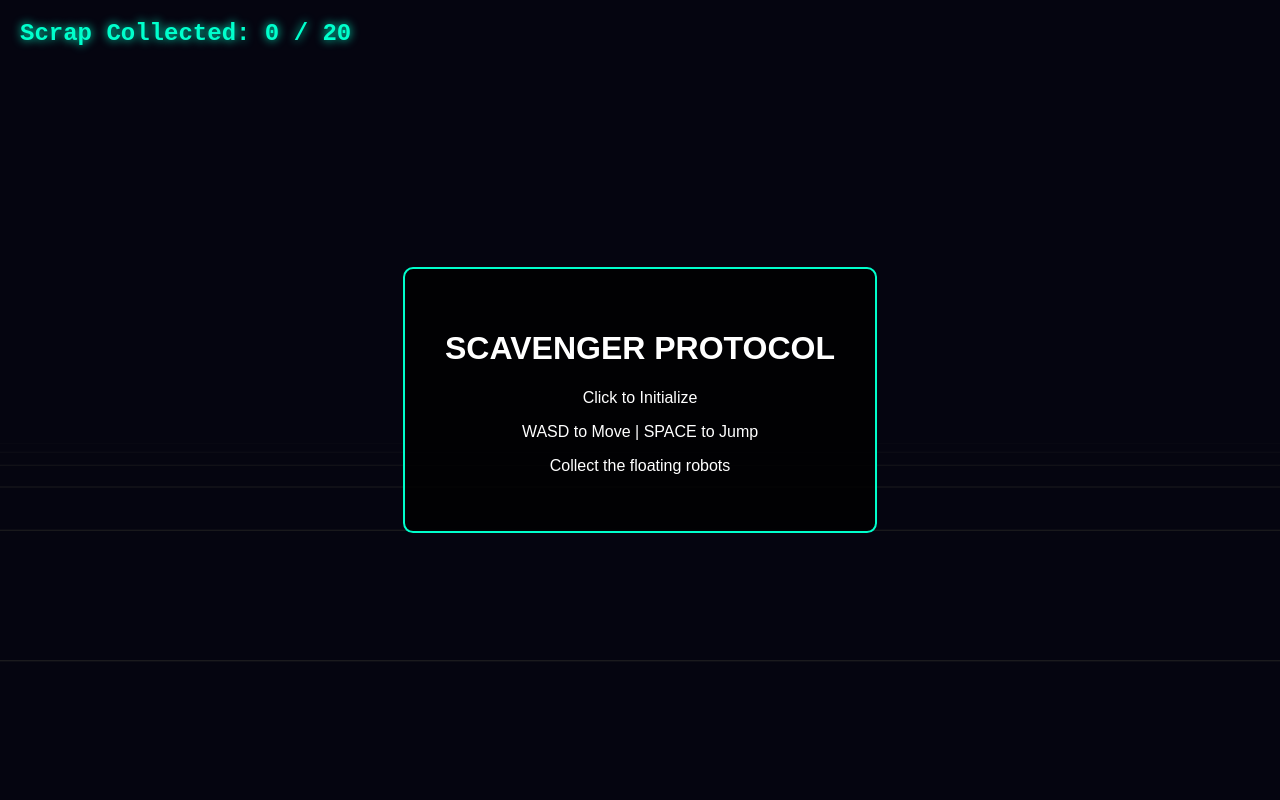
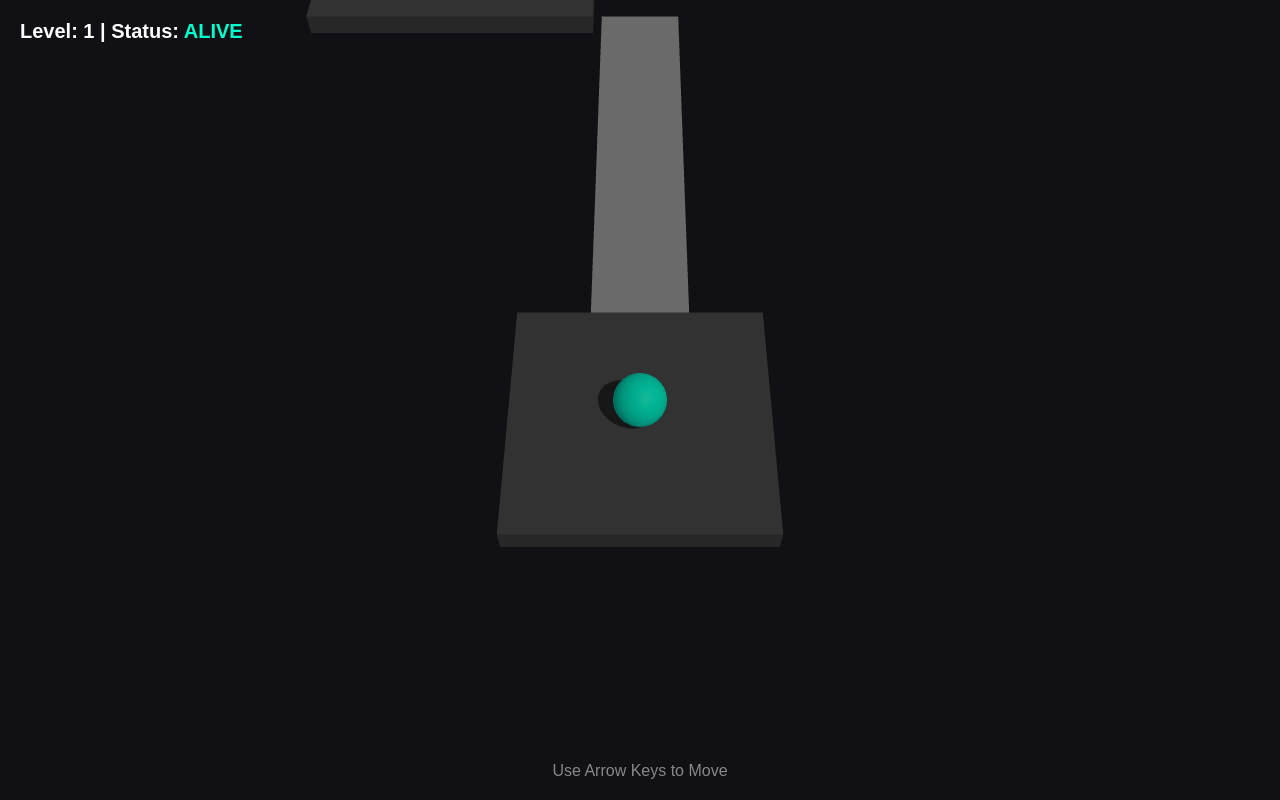
Before and after one commit to Zaidnaz/game_ig, a plain HTML site: page index.html in a window 1280 px wide. Drawn offline with nearby package versions, Linux system fonts and the light colour scheme; no server answers; animation ran at ten frames a second.

Commit message:
first commit 2

```diff
--- a/index.html
+++ b/index.html
@@ -2,223 +2,189 @@
 <html lang="en">
 <head>
     <meta charset="UTF-8">
-    <title>Crystal Hunter Open World</title>
+    <title>Neon Roller 3D</title>
     <style>
-        body { margin: 0; overflow: hidden; background: #000; }
+        body { margin: 0; overflow: hidden; background: #000; font-family: sans-serif; }
         #ui {
             position: absolute; top: 20px; left: 20px;
-            color: #00ffcc; font-family: 'Courier New', Courier, monospace;
-            font-size: 24px; font-weight: bold;
-            pointer-events: none;
-            text-shadow: 0 0 10px #00ffcc;
+            color: #fff; font-size: 20px; font-weight: bold; pointer-events: none;
         }
-        #instructions {
-            position: absolute; top: 50%; left: 50%;
-            transform: translate(-50%, -50%);
-            color: white; font-family: sans-serif; text-align: center;
-            background: rgba(0, 0, 0, 0.8); padding: 40px; border: 2px solid #00ffcc;
-            border-radius: 10px; cursor: pointer;
+        #status { color: #00ffcc; }
+        #controls-hint {
+            position: absolute; bottom: 20px; width: 100%;
+            text-align: center; color: #888; pointer-events: none;
         }
     </style>
     <script type="importmap">
         {
             "imports": {
-                "three": "https://unpkg.com/three@0.160.0/build/three.module.js",
-                "three/addons/": "https://unpkg.com/three@0.160.0/examples/jsm/"
+                "three": "https://unpkg.com/three@0.160.0/build/three.module.js"
             }
         }
     </script>
 </head>
 <body>
-    <div id="ui">Scrap Collected: <span id="score">0</span> / 20</div>
-
-    <div id="instructions">
-        <h1>SCAVENGER PROTOCOL</h1>
-        <p>Click to Initialize</p>
-        <p>WASD to Move | SPACE to Jump</p>
-        <p>Collect the floating robots</p>
-    </div>
+    <div id="ui">Level: 1 | Status: <span id="status">ALIVE</span></div>
+    <div id="controls-hint">Use Arrow Keys to Move</div>
 
     <script type="module">
         import * as THREE from 'three';
-        import { PointerLockControls } from 'three/addons/controls/PointerLockControls.js';
-        import { GLTFLoader } from 'three/addons/loaders/GLTFLoader.js';
 
-        let camera, scene, renderer, controls;
-        let moveForward = false, moveBackward = false, moveLeft = false, moveRight = false;
-        let canJump = false;
-        let velocity = new THREE.Vector3();
-        let direction = new THREE.Vector3();
-        let prevTime = performance.now();
+        // --- SETUP ---
+        const scene = new THREE.Scene();
+        scene.background = new THREE.Color(0x101015);
 
-        // Game Variables
-        let collectibles = []; // Array to store our 3D models
-        let score = 0;
-        const scoreElement = document.getElementById('score');
+        // Camera (Isometric-ish view)
+        const camera = new THREE.PerspectiveCamera(45, window.innerWidth / window.innerHeight, 0.1, 1000);
+        camera.position.set(0, 30, 40);
+        camera.lookAt(0, 0, 0);
 
-        init();
-        animate();
+        const renderer = new THREE.WebGLRenderer({ antialias: true });
+        renderer.setSize(window.innerWidth, window.innerHeight);
+        renderer.shadowMap.enabled = true; // Enable shadows
+        document.body.appendChild(renderer.domElement);
 
-        function init() {
-            // 1. SCENE SETUP (Dark Tron Style)
-            scene = new THREE.Scene();
-            scene.background = new THREE.Color(0x050510);
-            scene.fog = new THREE.Fog(0x050510, 10, 150);
+        // --- LIGHTS ---
+        const ambientLight = new THREE.AmbientLight(0xffffff, 0.3);
+        scene.add(ambientLight);
 
-            // 2. LIGHTING
-            const hemiLight = new THREE.HemisphereLight(0xffffff, 0x444444, 3.0);
-            hemiLight.position.set(0, 20, 0);
-            scene.add(hemiLight);
+        const dirLight = new THREE.DirectionalLight(0xffffff, 1);
+        dirLight.position.set(10, 20, 10);
+        dirLight.castShadow = true;
+        scene.add(dirLight);
 
-            // 3. CAMERA & CONTROLS
-            camera = new THREE.PerspectiveCamera(75, window.innerWidth / window.innerHeight, 1, 1000);
-            camera.position.y = 10;
+        // --- GAME OBJECTS ---
 
-            controls = new PointerLockControls(camera, document.body);
+        // 1. The Player (Ball)
+        const playerRadius = 1;
+        const playerGeo = new THREE.SphereGeometry(playerRadius, 32, 32);
+        const playerMat = new THREE.MeshPhongMaterial({ color: 0x00ffcc, emissive: 0x004444 });
+        const player = new THREE.Mesh(playerGeo, playerMat);
+        player.castShadow = true;
+        scene.add(player);
 
-            const instructions = document.getElementById('instructions');
-            instructions.addEventListener('click', () => controls.lock());
-            controls.addEventListener('lock', () => instructions.style.display = 'none');
-            controls.addEventListener('unlock', () => instructions.style.display = 'block');
-            scene.add(controls.getObject());
+        // Physics State
+        let velocity = { x: 0, y: 0, z: 0 };
+        let onGround = false;
+        const gravity = -0.5;
+        const friction = 0.96; // 1 = ice, 0.8 = sand
+        const speed = 0.8;
 
-            // 4. MOVEMENT LISTENERS
-            const onKeyDown = (event) => {
-                switch (event.code) {
-                    case 'KeyW': moveForward = true; break;
-                    case 'KeyA': moveLeft = true; break;
-                    case 'KeyS': moveBackward = true; break;
-                    case 'KeyD': moveRight = true; break;
-                    case 'Space': if (canJump) velocity.y += 350; canJump = false; break;
-                }
-            };
-            const onKeyUp = (event) => {
-                switch (event.code) {
-                    case 'KeyW': moveForward = false; break;
-                    case 'KeyA': moveLeft = false; break;
-                    case 'KeyS': moveBackward = false; break;
-                    case 'KeyD': moveRight = false; break;
-                }
-            };
-            document.addEventListener('keydown', onKeyDown);
-            document.addEventListener('keyup', onKeyUp);
+        // 2. The Level (Platforms)
+        const platforms = [];
 
-            // 5. THE WORLD (Grid Floor)
-            const gridHelper = new THREE.GridHelper(2000, 100, 0x00ffcc, 0x222222);
-            scene.add(gridHelper);
+        function createPlatform(x, y, z, w, d, color = 0x444444) {
+            const geo = new THREE.BoxGeometry(w, 1, d);
+            const mat = new THREE.MeshPhongMaterial({ color: color });
+            const mesh = new THREE.Mesh(geo, mat);
+            mesh.position.set(x, y, z);
+            mesh.receiveShadow = true;
+            scene.add(mesh);
 
-            // Invisible floor for physics
-            const floorGeo = new THREE.PlaneGeometry(2000, 2000);
-            floorGeo.rotateX(-Math.PI / 2);
-            const floorMat = new THREE.MeshBasicMaterial({ visible: false });
-            const floor = new THREE.Mesh(floorGeo, floorMat);
-            scene.add(floor);
-
-            // 6. LOAD EXTERNAL GLB MODELS
-            // We use a sample robot model hosted online so this code works instantly.
-            // To use your own, replace the URL with './my-model.glb'
-            const loader = new GLTFLoader();
-            const modelUrl = 'https://raw.githubusercontent.com/mrdoob/three.js/master/examples/models/gltf/RobotExpressive/RobotExpressive.glb';
-
-            loader.load(modelUrl, (gltf) => {
-                const baseModel = gltf.scene;
-
-                // Scale it down if needed
-                baseModel.scale.set(0.5, 0.5, 0.5);
-
-                // Create 20 Clones
-                for (let i = 0; i < 20; i++) {
-                    const model = baseModel.clone();
-
-                    // Random Position
-                    const x = (Math.random() - 0.5) * 400;
-                    const z = (Math.random() - 0.5) * 400;
-                    model.position.set(x, 2, z); // Start slightly above ground
-
-                    // Add some custom data to animate it later
-                    model.userData = {
-                        id: i,
-                        rotationSpeed: Math.random() * 0.02 + 0.01,
-                        bobSpeed: Math.random() * 0.005 + 0.002,
-                        originalY: 2
-                    };
-
-                    scene.add(model);
-                    collectibles.push(model);
-                }
-            }, undefined, (error) => {
-                console.error('An error happened:', error);
-            });
-
-            // 7. RENDERER
-            renderer = new THREE.WebGLRenderer({ antialias: true });
-            renderer.setSize(window.innerWidth, window.innerHeight);
-            renderer.setPixelRatio(window.devicePixelRatio);
-            document.body.appendChild(renderer.domElement);
-            window.addEventListener('resize', () => {
-                camera.aspect = window.innerWidth / window.innerHeight;
-                camera.updateProjectionMatrix();
-                renderer.setSize(window.innerWidth, window.innerHeight);
+            // Store data for collision detection
+            platforms.push({
+                mesh: mesh,
+                minX: x - w/2, maxX: x + w/2,
+                minZ: z - d/2, maxZ: z + d/2,
+                y: y + 0.5 // Top surface Y
             });
         }
 
+        // Build Level 1
+        createPlatform(0, -1, 0, 10, 10, 0x555555); // Start
+        createPlatform(0, -1, -15, 4, 20, 0xaaaaaa); // Bridge
+        createPlatform(-10, -1, -30, 15, 10, 0x555555); // Turn Left
+        createPlatform(-15, -1, -50, 4, 30, 0xaaaaaa); // Long Bridge
+        createPlatform(-15, -1, -75, 10, 10, 0x00ff00); // GOAL (Green)
+
+        const goalZ = -75; // Z position of the goal
+
+        // --- INPUT ---
+        const keys = { ArrowUp: false, ArrowDown: false, ArrowLeft: false, ArrowRight: false };
+        window.addEventListener('keydown', (e) => keys[e.code] = true);
+        window.addEventListener('keyup', (e) => keys[e.code] = false);
+
+        // --- ANIMATION LOOP ---
         function animate() {
             requestAnimationFrame(animate);
-            const time = performance.now();
 
-            if (controls.isLocked) {
-                const delta = (time - prevTime) / 1000;
+            // 1. Apply Forces
+            if (keys.ArrowUp) velocity.z -= speed * 0.1;
+            if (keys.ArrowDown) velocity.z += speed * 0.1;
+            if (keys.ArrowLeft) velocity.x -= speed * 0.1;
+            if (keys.ArrowRight) velocity.x += speed * 0.1;
 
-                // Physics (Movement)
-                velocity.x -= velocity.x * 10.0 * delta;
-                velocity.z -= velocity.z * 10.0 * delta;
-                velocity.y -= 9.8 * 100.0 * delta;
+            // Apply Friction (Air resistance + rolling friction)
+            velocity.x *= friction;
+            velocity.z *= friction;
 
-                direction.z = Number(moveForward) - Number(moveBackward);
-                direction.x = Number(moveRight) - Number(moveLeft);
-                direction.normalize();
+            // Apply Gravity
+            velocity.y += gravity * 0.1;
 
-                if (moveForward || moveBackward) velocity.z -= direction.z * 400.0 * delta;
-                if (moveLeft || moveRight) velocity.x -= direction.x * 400.0 * delta;
+            // 2. Move Player (Temporary Position)
+            player.position.x += velocity.x;
+            player.position.z += velocity.z;
+            player.position.y += velocity.y;
 
-                controls.moveRight(-velocity.x * delta);
-                controls.moveForward(-velocity.z * delta);
-                controls.getObject().position.y += (velocity.y * delta);
+            // 3. Collision Detection (Simple)
+            onGround = false;
 
-                if (controls.getObject().position.y < 10) {
-                    velocity.y = 0;
-                    controls.getObject().position.y = 10;
-                    canJump = true;
-                }
+            // Check against every platform
+            for (const plat of platforms) {
+                // Are we above this platform horizontally?
+                if (player.position.x >= plat.minX && player.position.x <= plat.maxX &&
+                    player.position.z >= plat.minZ && player.position.z <= plat.maxZ) {
 
-                // GAME LOGIC: Check Collisions & Animate Models
-                const playerPos = controls.getObject().position;
-
-                for (let i = collectibles.length - 1; i >= 0; i--) {
-                    const obj = collectibles[i];
-
-                    // 1. Animate (Spin and Bob)
-                    obj.rotation.y += obj.userData.rotationSpeed;
-                    obj.position.y = obj.userData.originalY + Math.sin(time * obj.userData.bobSpeed) * 2;
-
-                    // 2. Collision Detection (Distance Check)
-                    const distance = playerPos.distanceTo(obj.position);
-
-                    if (distance < 5) {
-                        // Player touched the item!
-                        scene.remove(obj);         // Remove from 3D world
-                        collectibles.splice(i, 1); // Remove from logic array
-                        score++;
-                        scoreElement.innerText = score;
-
-                        // Simple feedback (console or sound could go here)
-                        console.log("Collected!");
+                    // Are we touching the surface?
+                    // (Check if we are falling through it)
+                    if (player.position.y - playerRadius <= plat.y && player.position.y > plat.y - 1) {
+                        player.position.y = plat.y + playerRadius; // Snap to top
+                        velocity.y = 0;
+                        onGround = true;
                     }
                 }
             }
-            prevTime = time;
+
+            // 4. Game Logic
+            const statusEl = document.getElementById('status');
+
+            // Fall Death
+            if (player.position.y < -20) {
+                statusEl.innerText = "FALLEN (Resetting...)";
+                statusEl.style.color = "red";
+
+                // Respawn Logic
+                setTimeout(() => {
+                    player.position.set(0, 2, 0);
+                    velocity = { x: 0, y: 0, z: 0 };
+                    statusEl.innerText = "ALIVE";
+                    statusEl.style.color = "#00ffcc";
+                }, 1000);
+            }
+
+            // Win Condition
+            if (Math.abs(player.position.z - goalZ) < 5 && Math.abs(player.position.x + 15) < 5) {
+                statusEl.innerText = "VICTORY!";
+                player.material.emissive.setHex(0x00ff00);
+            }
+
+            // 5. Camera Follow (Smooth)
+            // Camera trails slightly behind the player
+            camera.position.x += (player.position.x - camera.position.x) * 0.1;
+            camera.position.z += (player.position.z + 20 - camera.position.z) * 0.1;
+            camera.lookAt(player.position);
+
             renderer.render(scene, camera);
         }
+
+        animate();
+
+        // Handle Resize
+        window.addEventListener('resize', () => {
+            camera.aspect = window.innerWidth / window.innerHeight;
+            camera.updateProjectionMatrix();
+            renderer.setSize(window.innerWidth, window.innerHeight);
+        });
     </script>
 </body>
 </html>
```
